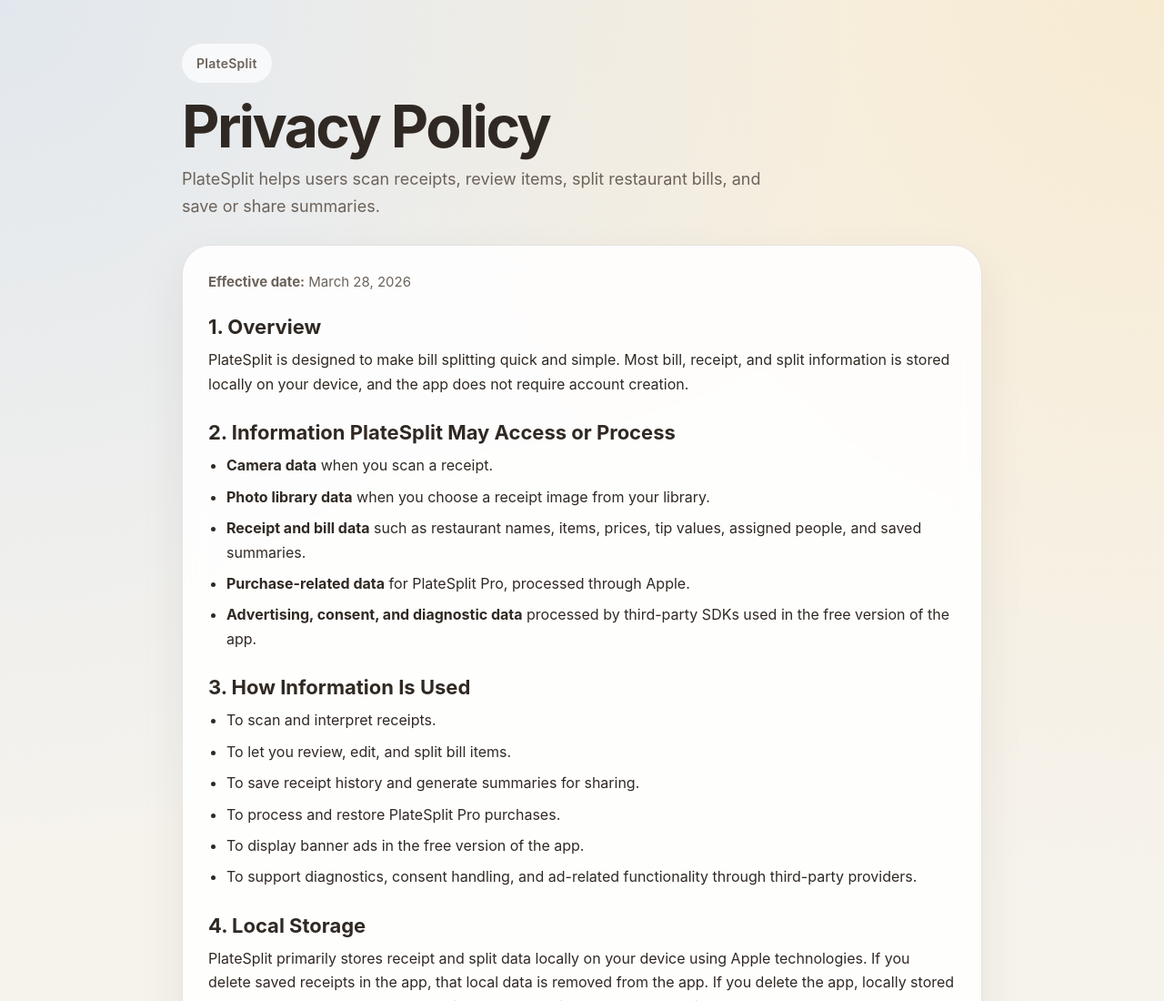
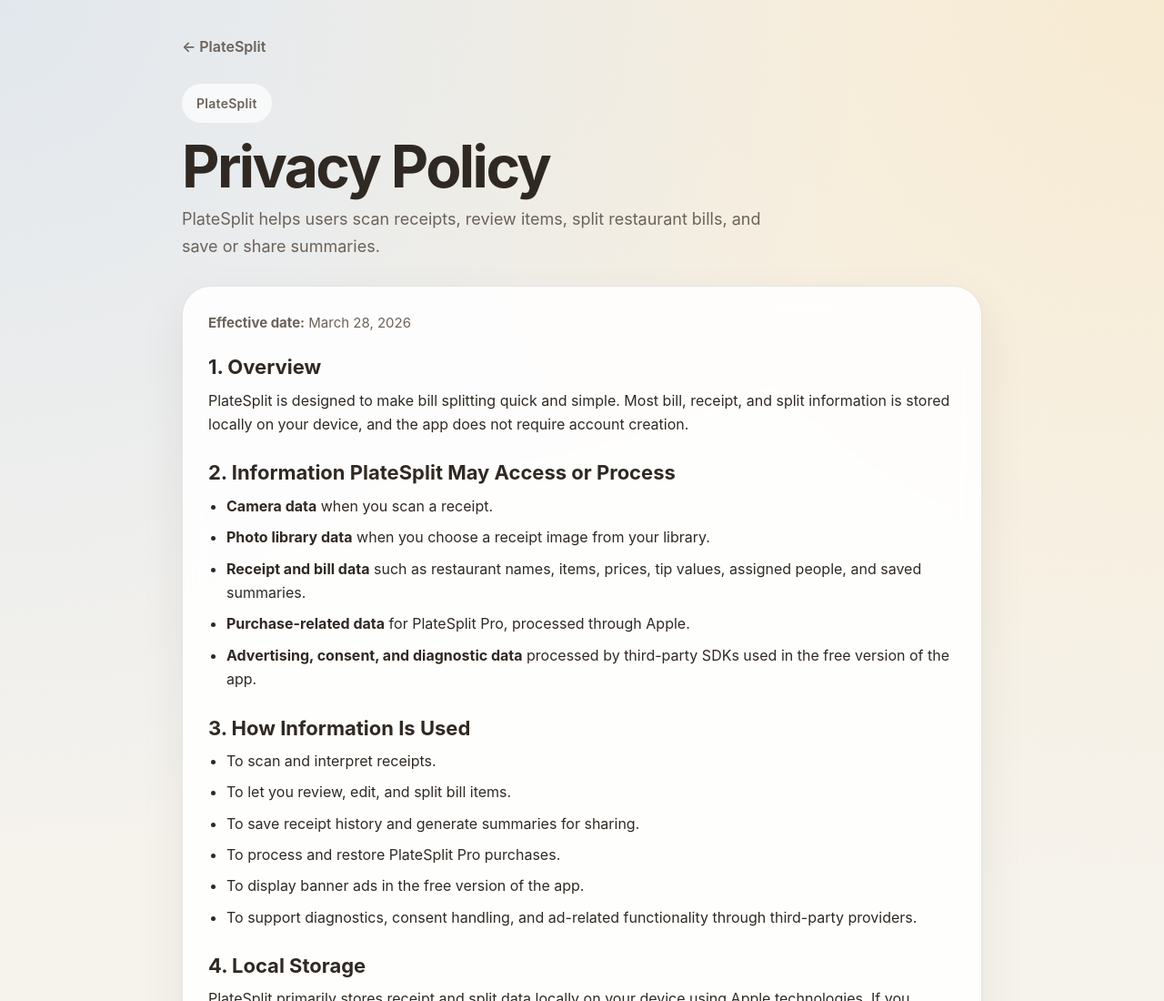
Before and after one commit to Kevex101/platesplit.github.io, a plain HTML site: page privacy/index.html in a window 1280 px wide. Shown: the top 1100 px of the page at 91% size. Drawn offline with Linux system fonts and the light colour scheme.

Commit message:
Add back link to privacy page

```diff
--- a/privacy/index.html
+++ b/privacy/index.html
@@ -35,7 +35,17 @@
     .wrap {
       width: min(880px, calc(100% - 32px));
       margin: 0 auto;
-      padding: 48px 0 64px;
+      padding: 38px 0 64px;
+    }
+
+    .nav {
+      margin-bottom: 28px;
+    }
+
+    .nav a {
+      color: var(--muted);
+      text-decoration: none;
+      font-weight: 600;
     }
 
     .hero {
@@ -137,6 +147,10 @@
 </head>
 <body>
   <main class="wrap">
+    <nav class="nav">
+      <a href="/platesplit.github.io/">← PlateSplit</a>
+    </nav>
+
     <header class="hero">
       <span class="eyebrow">PlateSplit</span>
       <h1>Privacy Policy</h1>
```
